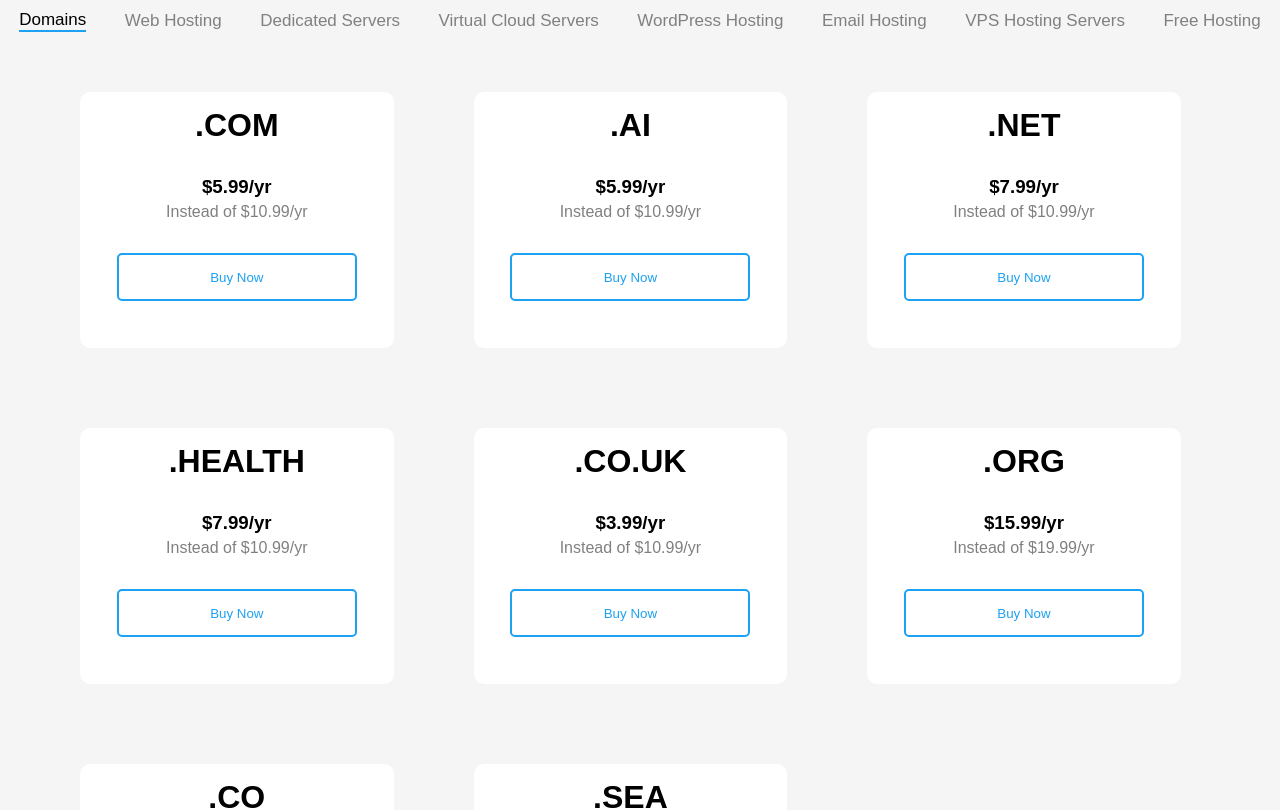
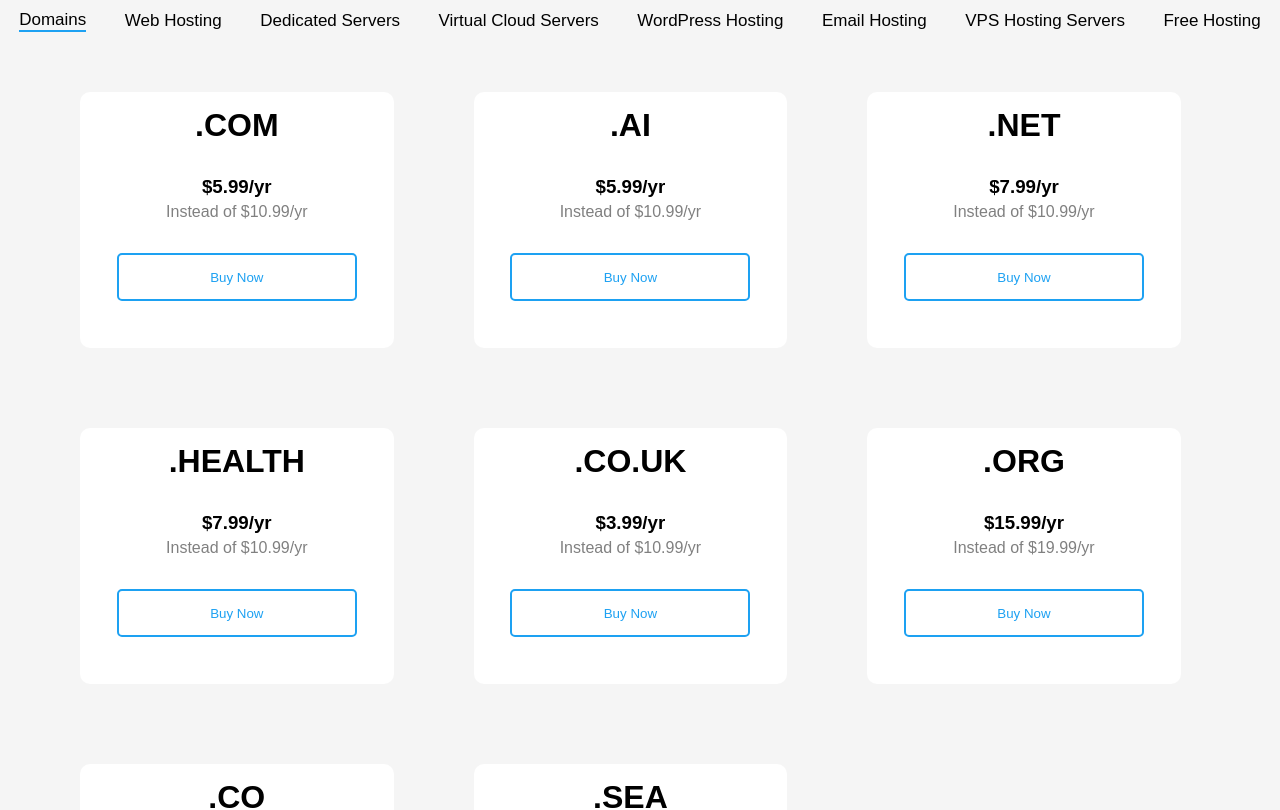
Before and after one commit to Florid11/first-task-p2, a React (Create React App) app: page / in a window 1280 px wide. Shown: the top 810 px of the page. Built offline with nearby package versions, Linux system fonts and the light colour scheme.

Commit message:
Changes made

```diff
--- a/src/tabsNavigation/Tabs.js
+++ b/src/tabsNavigation/Tabs.js
@@ -11,37 +11,37 @@ const tabsComponent = () => {
               <Tabs>
                   <TabList className={classes.tab_btn}>
                       <Tab >Domains</Tab>
-                      <Tab disabled >Web Hosting</Tab>
-                      <Tab disabled >Dedicated Servers</Tab>
-                      <Tab disabled >Virtual Cloud Servers</Tab>
-                      <Tab disabled >WordPress Hosting</Tab>
-                      <Tab disabled >Email Hosting</Tab>
-                      <Tab disabled >VPS Hosting Servers</Tab>
-                      <Tab disabled >Free Hosting</Tab>
+                      <Tab >Web Hosting</Tab>
+                      <Tab >Dedicated Servers</Tab>
+                      <Tab >Virtual Cloud Servers</Tab>
+                      <Tab >WordPress Hosting</Tab>
+                      <Tab >Email Hosting</Tab>
+                      <Tab >VPS Hosting Servers</Tab>
+                      <Tab >Free Hosting</Tab>
                   </TabList>
                   <TabPanel className={classes.panel}>
                       {cards()}
                   </TabPanel>
                   <TabPanel className={classes.panel}>
-                      <h1>Hello</h1>
+                      {cards()}
                   </TabPanel>
                   <TabPanel className={classes.panel}>
-                      <h1>Hello</h1>
+                      {cards()}
                   </TabPanel>
                   <TabPanel className={classes.panel}>
-                      <h1>Hello</h1>
+                      {cards()}
                   </TabPanel>
                   <TabPanel className={classes.panel}>
-                      <h1>Hello</h1>
+                      {cards()}
                   </TabPanel>
                   <TabPanel className={classes.panel}>
-                      <h1>Hello</h1>
+                      {cards()}
                   </TabPanel>
                   <TabPanel className={classes.panel}>
-                      <h1>Hello</h1>
+                      {cards()}
                   </TabPanel>
                   <TabPanel className={classes.panel}>
-                      <h1>Hello</h1>
+                      {cards()}
                   </TabPanel>
               </Tabs>
           </div>
```
